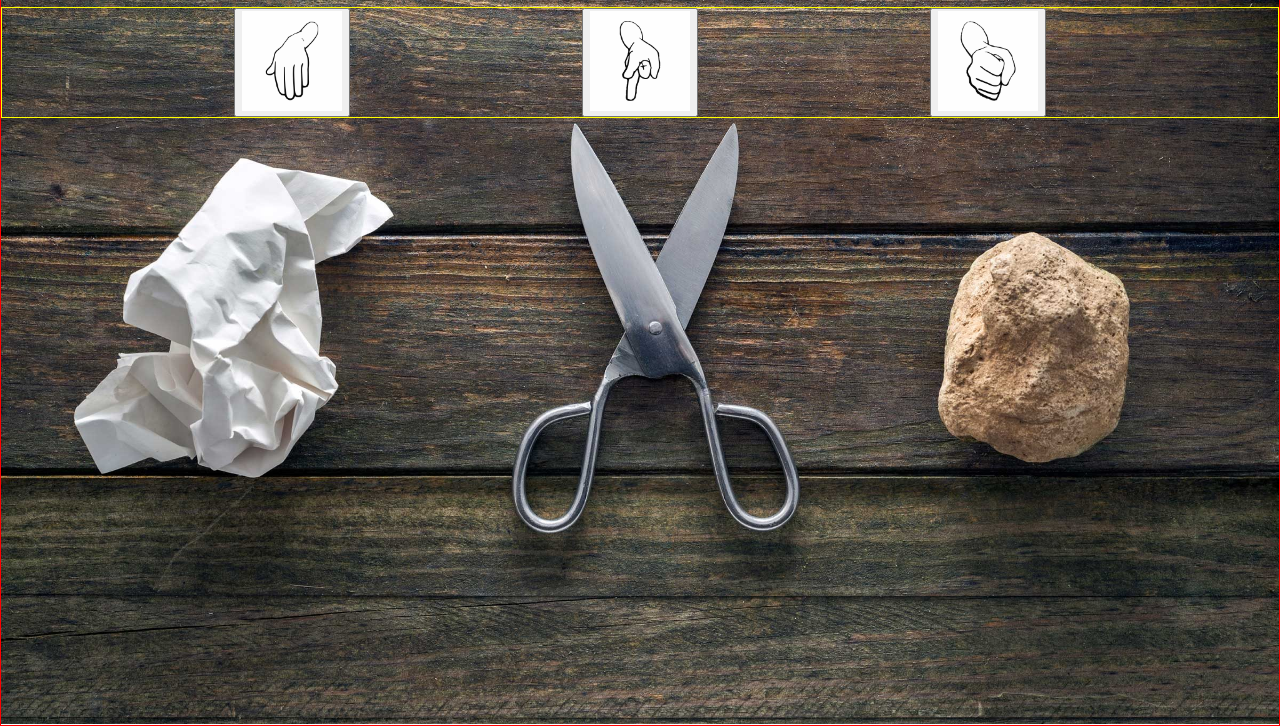
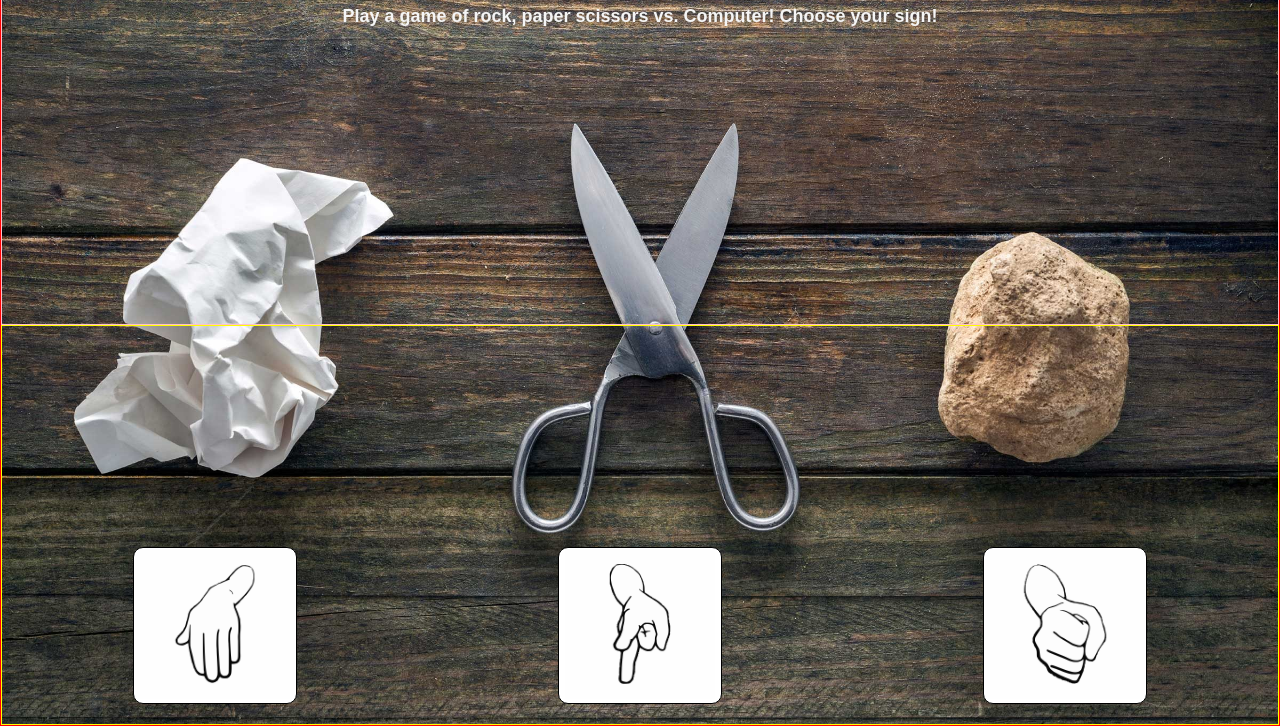
Before and after one commit to yellowminute/rock-paper-scissors, a plain HTML site: page index.html in a window 1280 px wide. Shown: the part 76-802 px from the top of the page. Drawn offline with Linux system fonts and the light colour scheme; a web font is replaced by a local one.

Commit message:
Add font, info text, structure

```diff
--- a/index.html
+++ b/index.html
@@ -6,13 +6,17 @@
         <title>Rock Paper Scissors</title>
         <!-- <script src="./javascript.js"></script> -->
         <link rel="stylesheet" href="./style.css">
+        <link rel="stylesheet" href="https://fonts.googleapis.com/css?family=Barriecito">
     </head>
     <body>
-        <h1>Rock, Paper, Scissors Game</h1>
-        <div class="container">
-            <button class="paper-sign"><img src="./img/rock-paper-scissors-paper.webp" alt="Paper sign with hand" width="100" height="100"></button>
-            <button class="scissors-sign"><img src="./img/rock-paper-scissors-scissors.webp" alt="Scissors sign with hand" width="100" height="100"></button>
-            <button class="rock-sign"><img src="./img/rock-paper-scissors-rock.webp" alt="Rock sign with hand" width="100" height="100"></button>
+        <div class="container-header">
+            <h1>Rock Paper Scissors</h1>
+            <p>Play a game of rock, paper scissors vs. Computer! Choose your sign!</p>
+        </div>
+        <div class="container-button">
+            <button class="paper-sign"><img src="./img/rock-paper-scissors-paper.webp" alt="Paper sign with hand" width="150px" height="150px"></button>
+            <button class="scissors-sign"><img src="./img/rock-paper-scissors-scissors.webp" alt="Scissors sign with hand" width="150px" height="150px"></button>
+            <button class="rock-sign"><img src="./img/rock-paper-scissors-rock.webp" alt="Rock sign with hand" width="150px" height="150px"></button>
         </div>
     </body>
 </html>
--- a/style.css
+++ b/style.css
@@ -5,26 +5,43 @@ html {
 body {
     margin: 0;
     padding: 0;
-    font-family: 'Courier New', Courier, monospace;
+    font-family: Barriecito, sans-serif;
     background-image:url("./img/rock-paper-scissor-bg.jpg");
     background-size: 100% 100%;
     background-repeat: no-repeat;
     height: 100%;
     display: flex;
     flex-direction: column;
-    /* justify-content: flex-start; */
+    justify-content: space-evenly;
     border: 1px solid red;
 }
 
-.container {
+.container-button {
+    flex: 1;
     display: flex;
-    justify-content: space-evenly;
+    justify-content: space-around;
+    align-items: center;
     border: 1px solid yellow;
 
 }
 
-h1 {
+.container-header {
+    flex: 1;
     color: whitesmoke;
     text-align: center;
     border: 1px solid pink;
 }
+
+button {
+    margin-top: 200px;
+    height: fit-content;
+    border: 1px solid black;
+    border-radius: 10px;
+    background-color: white;
+}
+
+p {
+    font-size: 18px;
+    font-weight: 800;
+
+}
```
